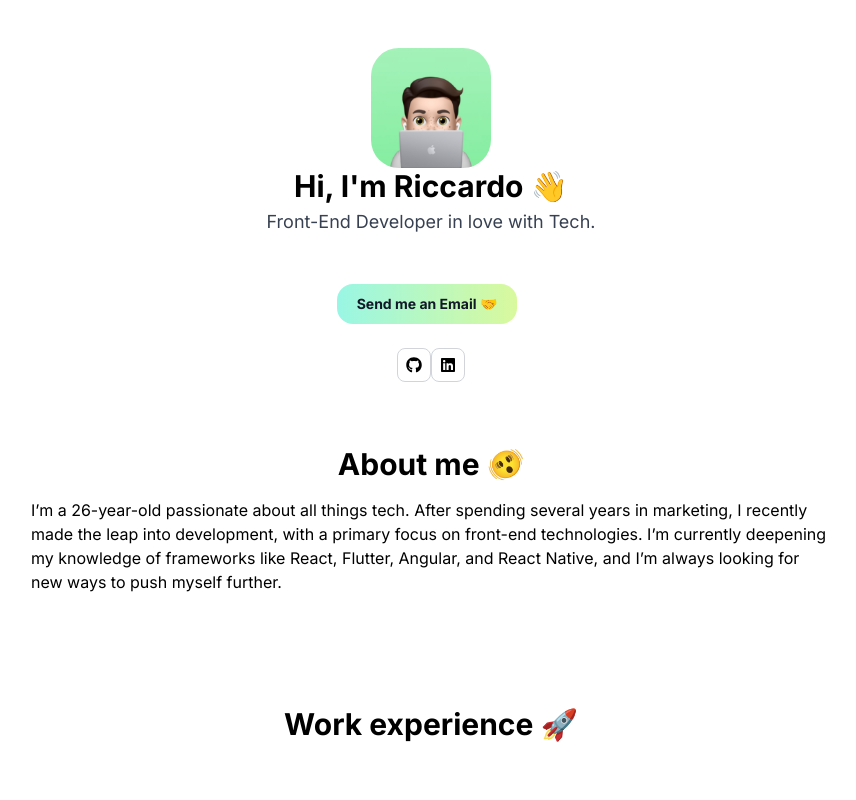
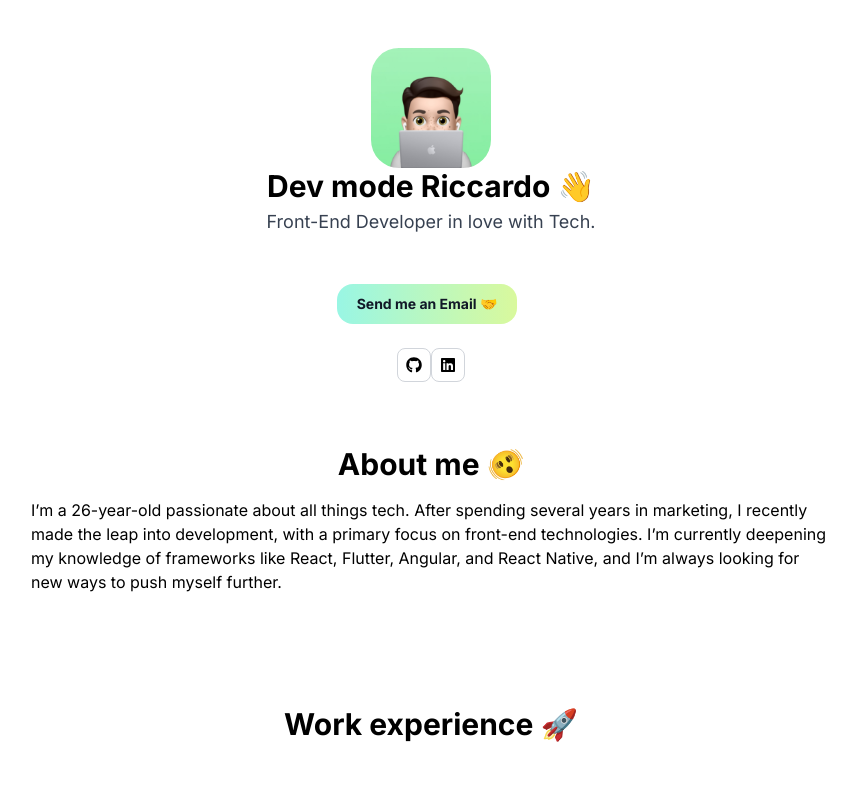
Before and after one commit to ricciviero/my-react-website, a React (Create React App) app: page / in a window 1280 px wide. Shown: the top 800 px of the page, without its empty margins (209-1065 px from the left). Built offline with nearby package versions, Linux system fonts and the light colour scheme.

Commit message:
dev mode init

```diff
--- a/src/components/Header.js
+++ b/src/components/Header.js
@@ -12,7 +12,7 @@
                     <img src={logo} alt="logo" className="max-w-[120px] h-auto" />
                 </div>
                 <div className="flex flex-col justify-center">
-                    <h1 className="text-3xl font-bold text-black m-0">Hi, I'm {riccardoData.name} 👋</h1>
+                    <h1 className="text-3xl font-bold text-black m-0">Dev mode {riccardoData.name} 👋</h1>
                     <h2 className="text-lg font-normal text-gray-700 mt-1">{riccardoData.miniDescription}</h2>
                 </div>
             </header>
```
